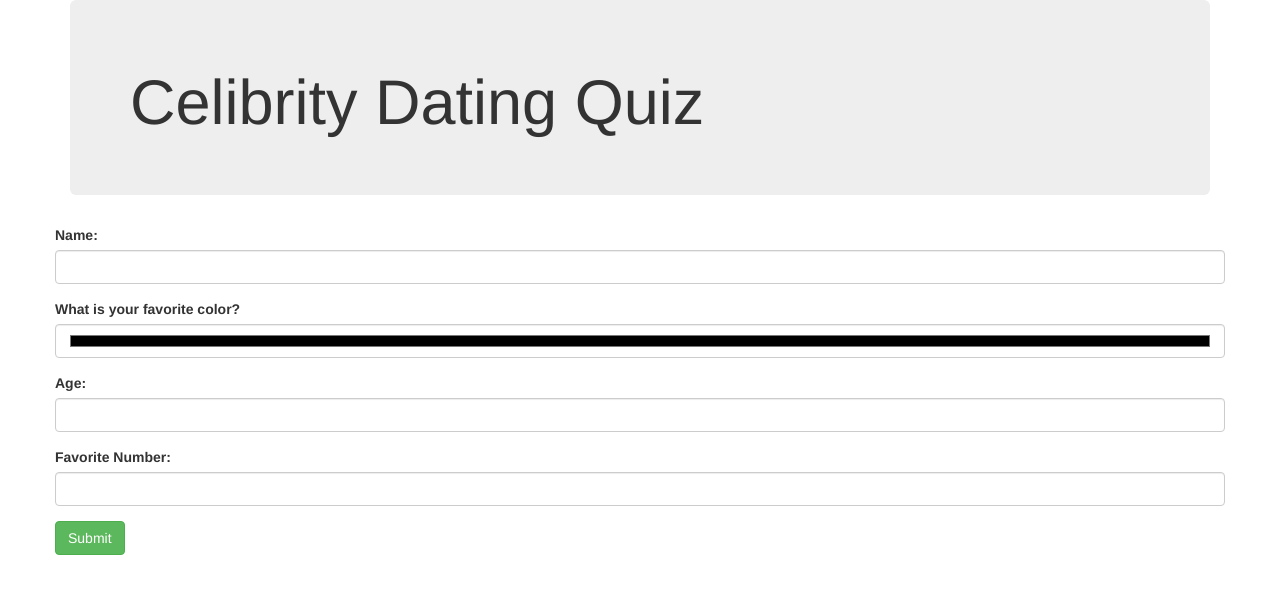
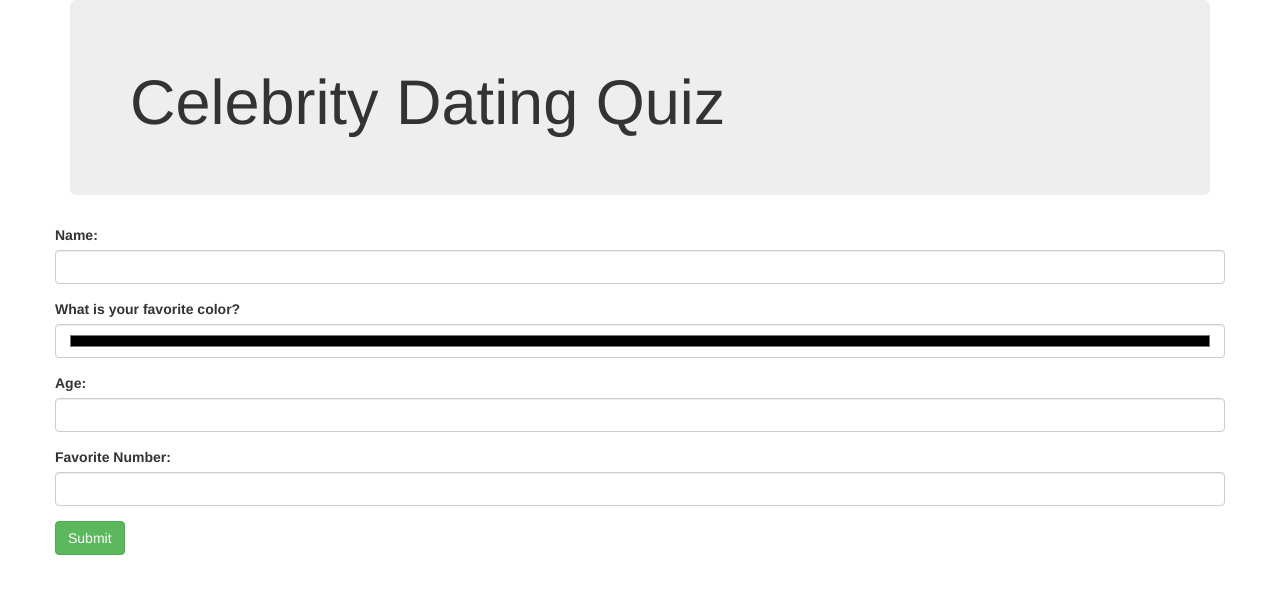
Before and after one commit to stormihoebe/celeb-quiz, a plain HTML site: page index.html in a window 1280 px wide. Drawn offline with nearby package versions, Linux system fonts and the light colour scheme.

Commit message:
fix acouple errors

```diff
--- a/index.html
+++ b/index.html
@@ -9,7 +9,7 @@
   </head>
   <body class="container">
     <div class="jumbotron">
-      <h1>Celibrity Dating Quiz</h1>
+      <h1>Celebrity Dating Quiz</h1>
     </div>
     <div class="row">
       <form id="quiz">
--- a/js/scripts.js
+++ b/js/scripts.js
@@ -1,6 +1,7 @@
 $(function(){
   $("#quiz").submit(function(event){
     event.preventDefault();
+    var name = $("#name").val();
     var color = $("#color").val();
     var age = parseInt($("#age").val());
     var number = parseInt($("#number").val());
```
